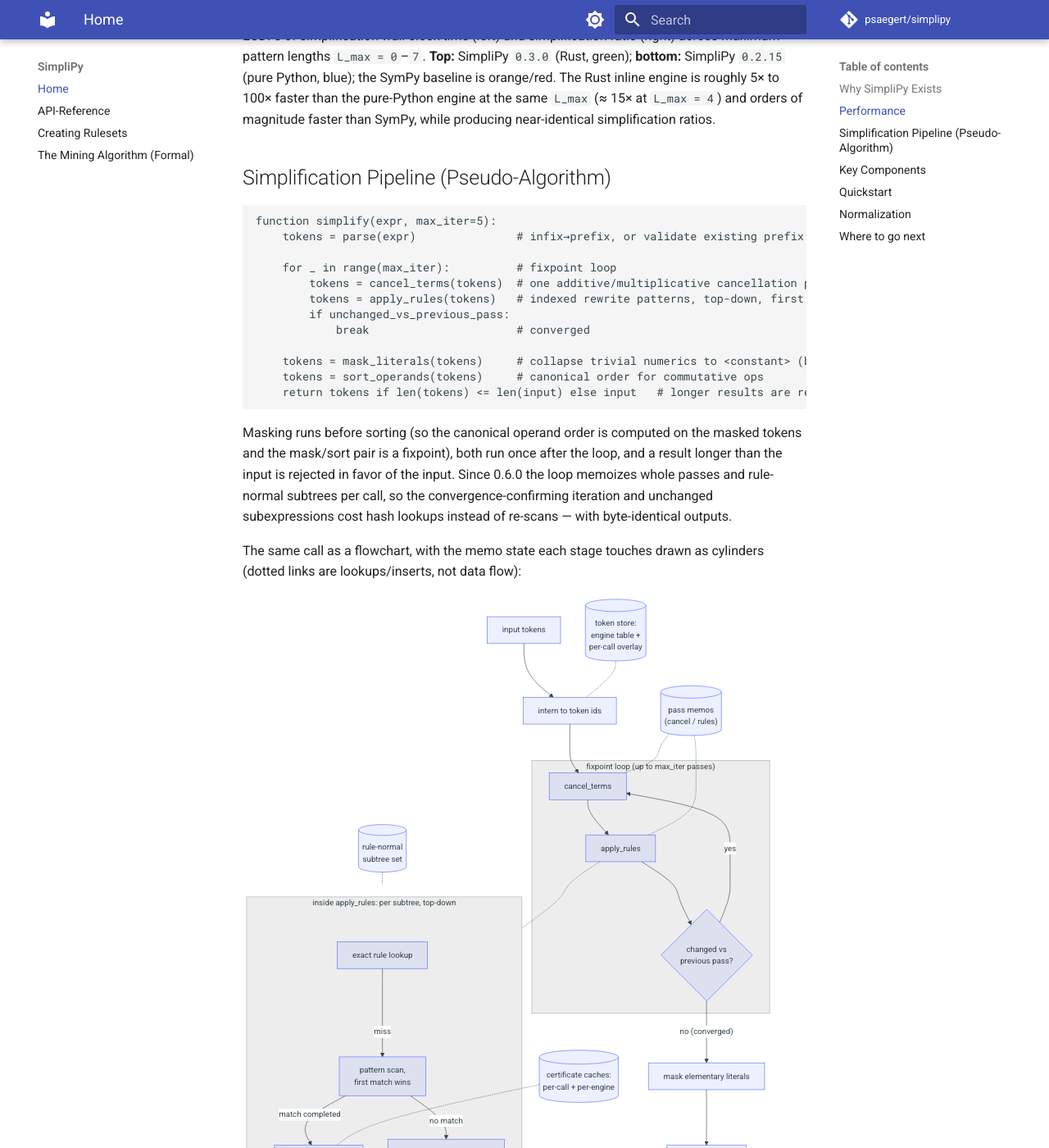
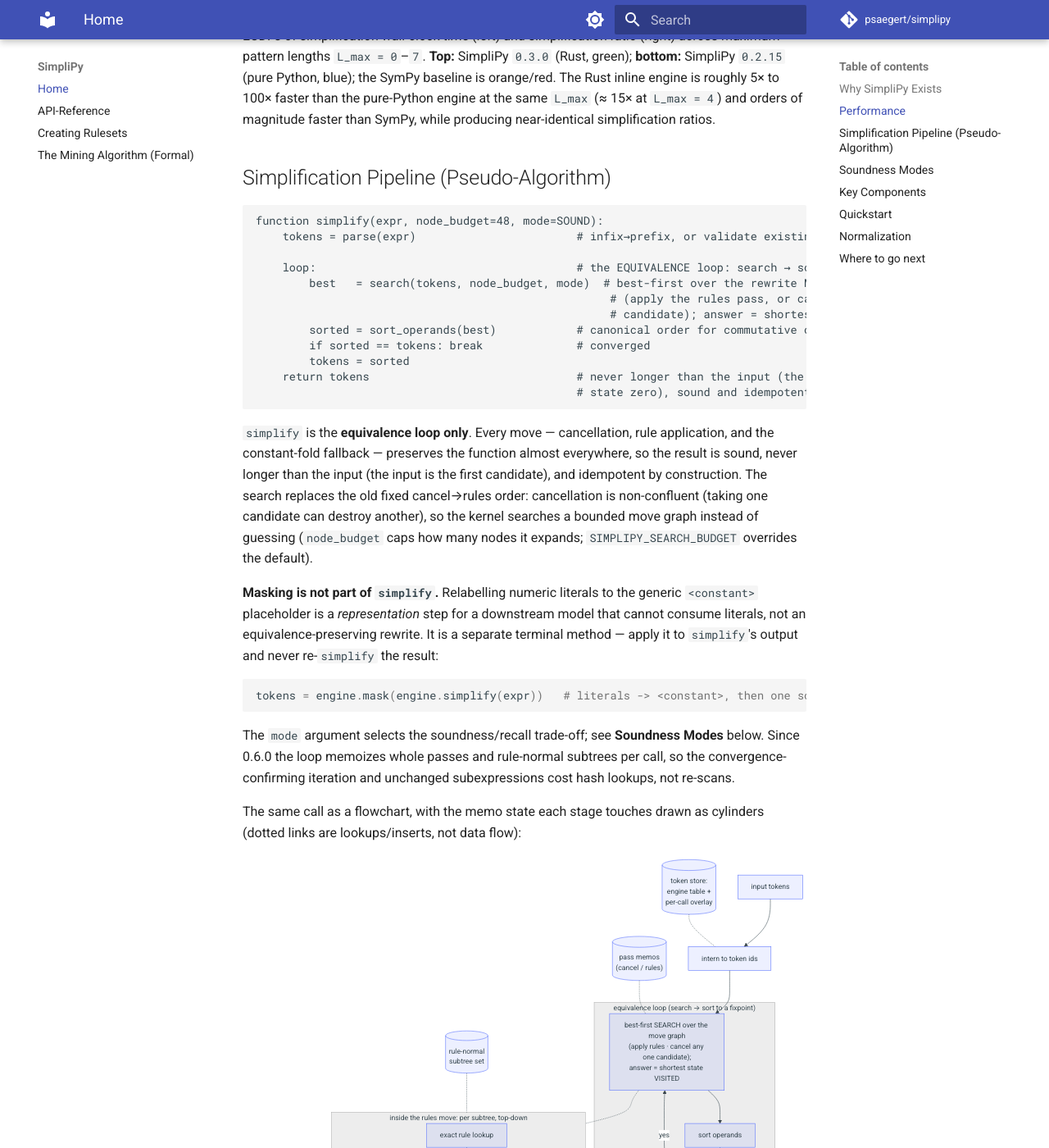
Before and after one commit to psaegert/simplipy, an MkDocs documentation site: the page built from docs/index.md, in a window 1280 px wide and 1400 px high, scrolled down 1614 px. Shown: the whole window at 82% size. Built offline with MkDocs 1.6.1 and Material for MkDocs 9.7.7, drawn with Linux system fonts in a browser that asks for light colours; comment, search, counter and statistics services are not loaded; some of the changed text lies outside the part shown.

Commit message:
docs: update the pipeline for the masking carve-out + document Soundness Modes
index.md's Simplification Pipeline showed mask_literals running INSIDE simplify (stale since the
0.9.0 carve-out) and used the old max_iter/cancel->rules-fixpoint framing. Rewritten to the
search -> sort equivalence loop with masking as a separate terminal mask() step, and the mermaid
updated to match. Added a Soundness Modes section (SOUND vs LOSSY, examples, and how/why
flash-ansr uses LOSSY for training-data generation (target==data) and SOUND for inference/scoring).
Quickstart gains a mask() and a Mode.LOSSY example. Verified the existing quickstart outputs still
hold on 0.9.0.

Co-Authored-By: Claude Opus 4.8 <noreply@anthropic.com>
Claude-Session: https://claude.ai/code/session_01EhLKRZHNh5nNjLZhZqym9w

````diff
--- a/docs/index.md
+++ b/docs/index.md
@@ -21,8 +21,9 @@ costs that dominate at scale. SimpliPy was created to remove those bottlenecks:
 
 - **Prefix-first representation** – Expressions stay as token lists the entire
 	time, so there's no repeated parsing or AST allocation.
-- **Deterministic pipelines** – Rule application, operand sorting, and literal
-	masking always produce the same layout, which keeps downstream caches warm.
+- **Deterministic pipelines** – Rule application, operand sorting, and the separate
+	literal-masking step (`mask`) always produce the same layout, which keeps downstream
+	caches warm.
 - **ML-pipeline integration** – Outputs stay in the prefix token space consumed
 	by the `symbolic-data` layer (and through it by Flash-ANSR training) without
 	any conversion step, making it practical to simplify millions of candidates
@@ -55,26 +56,39 @@ of magnitude faster than SymPy, while producing near-identical simplification ra
 ## Simplification Pipeline (Pseudo-Algorithm)
 
 ```text
-function simplify(expr, max_iter=5):
-    tokens = parse(expr)               # infix→prefix, or validate existing prefix
+function simplify(expr, node_budget=48, mode=SOUND):
+    tokens = parse(expr)                        # infix→prefix, or validate existing prefix
 
-    for _ in range(max_iter):          # fixpoint loop
-        tokens = cancel_terms(tokens)  # one additive/multiplicative cancellation per pass
-        tokens = apply_rules(tokens)   # indexed rewrite patterns, top-down, first match wins
-        if unchanged_vs_previous_pass:
-            break                      # converged
-
-    tokens = mask_literals(tokens)     # collapse trivial numerics to <constant> (before sort)
-    tokens = sort_operands(tokens)     # canonical order for commutative ops
-    return tokens if len(tokens) <= len(input) else input   # longer results are rejected
+    loop:                                       # the EQUIVALENCE loop: search → sort to a fixpoint
+        best   = search(tokens, node_budget, mode)  # best-first over the rewrite MOVE graph
+                                                     # (apply the rules pass, or cancel any one
+                                                     # candidate); answer = shortest state VISITED
+        sorted = sort_operands(best)            # canonical order for commutative operands
+        if sorted == tokens: break              # converged
+        tokens = sorted
+    return tokens                               # never longer than the input (the input is
+                                                # state zero), sound and idempotent by construction
 ```
 
-Masking runs before sorting (so the canonical operand order is computed on the masked
-tokens and the mask/sort pair is a fixpoint), both run once after the loop, and a
-result longer than the input is rejected in favor of the input. Since 0.6.0 the loop
-memoizes whole passes and rule-normal subtrees per call, so the convergence-confirming
-iteration and unchanged subexpressions cost hash lookups instead of re-scans — with
-byte-identical outputs.
+`simplify` is the **equivalence loop only**. Every move — cancellation, rule application, and
+the constant-fold fallback — preserves the function almost everywhere, so the result is sound,
+never longer than the input (the input is the first candidate), and idempotent by construction.
+The search replaces the old fixed cancel→rules order: cancellation is non-confluent (taking one
+candidate can destroy another), so the kernel searches a bounded move graph instead of guessing
+(`node_budget` caps how many nodes it expands; `SIMPLIPY_SEARCH_BUDGET` overrides the default).
+
+**Masking is not part of `simplify`.** Relabelling numeric literals to the generic `<constant>`
+placeholder is a *representation* step for a downstream model that cannot consume literals, not
+an equivalence-preserving rewrite. It is a separate terminal method — apply it to `simplify`'s
+output and never re-`simplify` the result:
+
+```python
+tokens = engine.mask(engine.simplify(expr))   # literals -> <constant>, then one sort
+```
+
+The `mode` argument selects the soundness/recall trade-off; see **Soundness Modes** below.
+Since 0.6.0 the loop memoizes whole passes and rule-normal subtrees per call, so the
+convergence-confirming iteration and unchanged subexpressions cost hash lookups, not re-scans.
 
 The same call as a flowchart, with the memo state each stage touches drawn as
 cylinders (dotted links are lookups/inserts, not data flow):
@@ -82,28 +96,25 @@ cylinders (dotted links are lookups/inserts, not data flow):
 ```mermaid
 flowchart TD
     IN["input tokens"] --> INTERN["intern to token ids"]
-    INTERN --> CANCEL
-    subgraph LOOP["fixpoint loop (up to max_iter passes)"]
-        CANCEL["cancel_terms"] --> RULES["apply_rules"]
-        RULES --> CONV{"changed vs<br/>previous pass?"}
-        CONV -- yes --> CANCEL
+    INTERN --> SEARCH
+    subgraph LOOP["equivalence loop (search → sort to a fixpoint)"]
+        SEARCH["best-first SEARCH over the move graph<br/>(apply rules · cancel any one candidate);<br/>answer = shortest state VISITED"] --> SORT["sort operands"]
+        SORT --> CONV{"changed vs<br/>previous round?"}
+        CONV -- yes --> SEARCH
     end
-    CONV -- "no (converged)" --> MASK["mask elementary literals"]
-    MASK --> SORT["sort operands"]
-    SORT --> GUARD{"result longer<br/>than input?"}
-    GUARD -- yes --> ORIG["return original input"]
-    GUARD -- no --> OUT["output tokens"]
+    CONV -- "no (converged)" --> OUT["output tokens<br/>(≤ input · sound · idempotent)"]
+    OUT -. "callers, when placeholders needed" .-> MASK["mask() — separate terminal step:<br/>literals → &lt;constant&gt;, one sort"]
 
-    subgraph WALK["inside apply_rules: per subtree, top-down"]
+    subgraph WALK["inside the rules move: per subtree, top-down"]
         EXACT["exact rule lookup"] -- miss --> PATT["pattern scan,<br/>first match wins"]
-        PATT -- "match completed" --> CERT["certify !-bindings"]
-        PATT -- "no match" --> REC["recurse into operands,<br/>re-check the rebuilt node"]
+        PATT -- "match completed" --> CERT["certify !-bindings<br/>(skipped in LOSSY)"]
+        PATT -- "no match" --> FOLD["constant-fold fallback<br/>(finiteness-gated; relaxed in LOSSY)"]
+        FOLD -- "no fold" --> REC["recurse into operands,<br/>re-check the rebuilt node"]
     end
-    RULES -.- WALK
+    SEARCH -.- WALK
 
     STORE[("token store:<br/>engine table +<br/>per-call overlay")] -.- INTERN
-    PMEMO[("pass memos<br/>(cancel / rules)")] -.- CANCEL
-    PMEMO -.- RULES
+    PMEMO[("pass memos<br/>(cancel / rules)")] -.- SEARCH
     NF[("rule-normal<br/>subtree set")] -.- WALK
     CCACHE[("certificate caches:<br/>per-call + per-engine")] -.- CERT
 ```
@@ -112,6 +123,56 @@ The compiled core implements ONE engine line, carrying the contract semantics: n
 constant folding (including non-finite results such as `1/0 -> float("inf")`), the
 corrected conversions, and real-semantics power evaluation. Byte-exact reproduction of
 historical behavior (the dev_7-3 / v23.0 era) is served by installing `simplipy<=0.6.0`.
+
+
+## Soundness Modes
+
+`simplify(expr, mode=...)` selects a point on a single ordinal soundness axis, `simplipy.Mode`.
+Two rungs are implemented; `EXACT` and `AE` are reserved positions in the decided
+`EXACT ≤ SOUND ≤ AE ≤ LOSSY` ordering.
+
+- **`Mode.SOUND`** (the default) is equivalence-preserving and idempotent. Every rewrite edge
+  carries a soundness gate: rules only bind a composite subtree that a match-time certificate
+  proves defined-and-finite almost everywhere (the `!`-sort); cancellation only cancels leaves
+  where the group axioms hold; and the constant-fold collapses a subtree to a free `<constant>`
+  only when its value is finite on a positive-measure set of its constants. This is the mode to
+  use whenever the output is scored against data from an unknown function (inference, recovery
+  scoring, holdout matching).
+
+- **`Mode.LOSSY`** relaxes *all three* gates together — every rule placeholder binds any subtree
+  (`!`-certificate skipped), cancellation drops its group-axiom gate, and the constant-fold drops
+  its finiteness gate. It only ever binds *more*, so it recovers reductions the sound line leaves
+  on the table, at the cost of firing off the certified domain (pole/`inf`/`nan`-bearing
+  cofactors). It is **not** equivalence-preserving.
+
+```python
+from simplipy import Mode
+
+# <constant>/0 is ±inf/nan for every constant: SOUND keeps it, LOSSY folds it.
+engine.simplify(['/', '<constant>', '0'], mode=Mode.SOUND)   # -> ['/', '<constant>', '0']
+engine.simplify(['/', '<constant>', '0'], mode=Mode.LOSSY)   # -> ['<constant>']
+
+# A finite-a.e. subtree (pole at a single measure-zero constant) folds in BOTH modes:
+engine.simplify(['inv', '<constant>'])                       # -> ['<constant>']   (1/C)
+```
+
+**Why two modes, and how flash-ansr uses them.** The downstream trainer
+([flash-ansr](https://github.com/psaegert/flash-ansr), a transformer for symbolic regression)
+uses each mode on a different side of its pipeline:
+
+- **Training-data generation uses `Mode.LOSSY`.** A skeleton is lossy-simplified and the numeric
+  data is then generated *from that simplified form* — so the target the model learns and the data
+  it is trained on are the *same* expression (`target == data`). There is no external ground-truth
+  function for LOSSY to violate, so the aggressive reductions are safe here and they give the model
+  the shortest, most canonical target. (A structural `<constant>/0` that survives cancellation, for
+  instance, becomes a plain `<constant>`, which is what the generated data reflects.)
+
+- **Inference and recovery scoring use `Mode.SOUND`.** At test time the data comes from an unknown
+  true function; the predicted skeleton must be simplified *without* changing what it computes, or
+  the fit and the score would drift. Only the equivalence-preserving mode is safe there.
+
+That split is the whole reason both modes exist: LOSSY maximizes canonicalization where the
+simplified form *defines* the data, and SOUND guarantees equivalence where it must not.
 
 
 ## Key Components
@@ -152,6 +213,14 @@ engine.simplify(['/', '<constant>', '*', '/', '*', 'x3', '<constant>', 'x3', 'lo
 # Simplify infix expressions
 engine.simplify('x3 * sin(<constant> + 1) / (x3 * x3)')
 # -> '<constant> / x3'
+
+# Mask numeric literals to <constant> AFTER simplifying (for models that need placeholders)
+engine.mask(engine.simplify(['+', 'x1', '3.14']))
+# -> ['+', '<constant>', 'x1']
+
+# Aggressive canonicalization for training targets (see Soundness Modes)
+from simplipy import Mode
+engine.simplify(['/', '<constant>', '0'], mode=Mode.LOSSY)   # -> ['<constant>']
 ```
 
 Available engines can be browsed and downloaded from Hugging Face.
````
